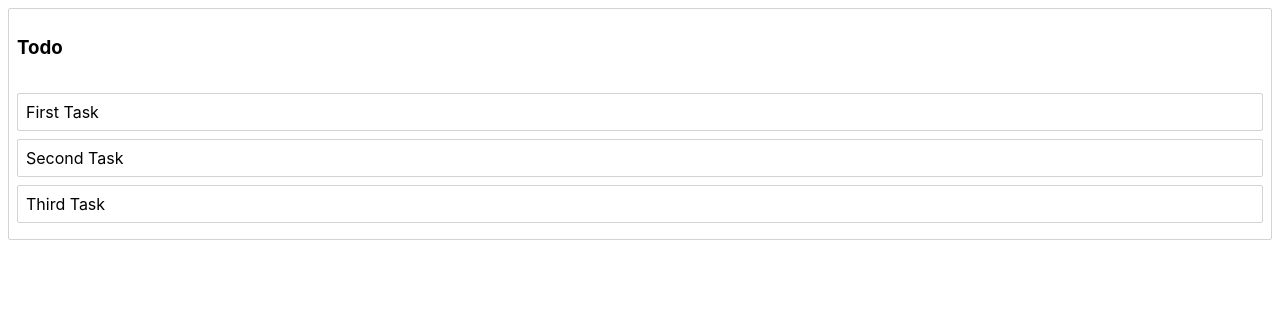
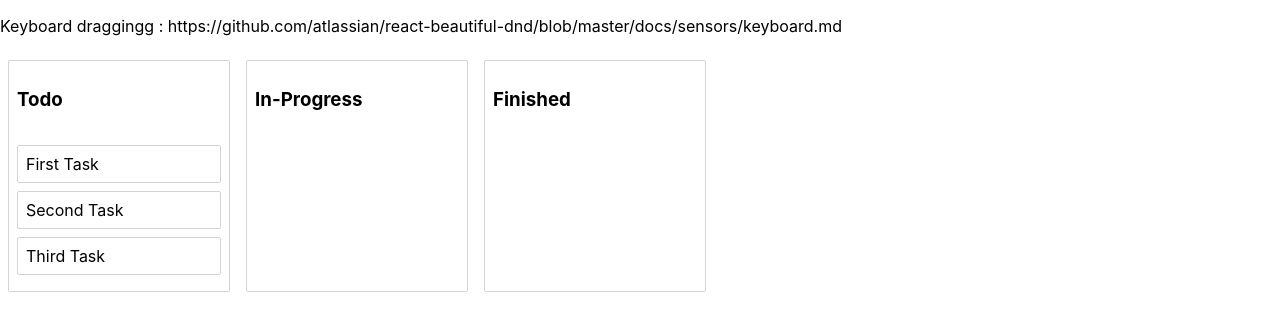
Before and after one commit to Renniej/React-Kanban-View, a React (Create React App) app: page / in a window 1280 px wide. Shown: the top 330 px of the page. Built offline with nearby package versions, Linux system fonts and the light colour scheme.

Commit message:
Multi list persistence added

```diff
--- a/src/App.js
+++ b/src/App.js
@@ -1,10 +1,17 @@
 
 import './App.css';
 import React, { Component } from 'react'
+import styled from 'styled-components'
 import { v4 as uuid } from 'uuid';  //used to create keys
-import {DragDropContext} from 'react-beautiful-dnd'
+import {DragDropContext, Droppable} from 'react-beautiful-dnd'
 
-import Column from "./column";
+import Column from "./Column";
+
+
+const Container = styled.div`
+      display : flex;
+
+`
 
 const itemsFromBackend = [
 
@@ -26,9 +33,22 @@ const columnsFromBackend =    //mockup data/ placeholder for actual api
       columnName : "Todo",
       emoji : "💡",
       tasks : itemsFromBackend
-    }
+    },
 
 
+    {
+      id : uuid(),
+      columnName : "In-Progress",
+      emoji : "💡",
+      tasks : []
+    },
+
+    {
+      id : uuid(),
+      columnName : "Finished",
+      emoji : "💡",
+      tasks : []
+    }
  ]
 
 
@@ -43,8 +63,11 @@ export default class App extends Component {
     super(props);
     this.state = {columns: columnsFromBackend};
   }
+
+
+  //TODO: Make onDragEnd() code more consistent and readable
       onDragEnd = result =>{
-          const {destination, source, Draggable} = result;
+          const {destination, source} = result;
 
 
           if (destination === null)
@@ -54,57 +77,92 @@ export default class App extends Component {
            return;
 
 
-         const column = this.state.columns.find((col)=>{ //find will always only return 1 element because it only looks for the first element that matches the parameters
+            const start = this.state.columns.find((col)=>{ //find will always only return 1 element because it only looks for the first element that matches the parameters
+               return col.id === source.droppableId;
+           })
 
-
-                    return col.id === source.droppableId;
+           const finish = this.state.columns.find((col)=>{ //find will always only return 1 element because it only looks for the first element that matches the parameters
+               return col.id === destination.droppableId;
            })
 
 
 
-
-          const task = column.tasks[source.index];
+           if (start === finish ){
+            const task = start.tasks[source.index];
 
 
-          const newTasks = Array.from(column.tasks);  //creates clone of task located in the column
-          newTasks.splice(source.index, 1); //remove the item located at this index
-          newTasks.splice(destination.index, 0, task); //inserts the task at the destination index (does not delete/remove anything a.k.a everything gets shifted for the added task)
+            const newTasks = Array.from(start.tasks);  //creates clone of task located in the column
+            newTasks.splice(source.index, 1); //remove the item located at this index
+            newTasks.splice(destination.index, 0, task); //inserts the task at the destination index (does not delete/remove anything a.k.a everything gets shifted for the added task)
 
 
 
-          const newColumn = {...column, tasks : newTasks}
+            const newColumn = {...start, tasks : newTasks}
+
+            const newState = {...this.state};
+
+            newState.columns[this.state.columns.findIndex((col)=>{return col.id === source.droppableId})] = newColumn
+
+            this.setState(newState);
+            console.log("New State : " ,newState)
+          }
+          else{
+            const task = start.tasks[source.index];
+            const newStartTasks = Array.from(start.tasks);
+            const newFinishTasks = Array.from(finish.tasks);
+
+            newStartTasks.splice(source.index,1);
+            newFinishTasks.splice(destination.index,0,task);
+
+            const newStartColumn = {...start, tasks: newStartTasks }
+            const newFinishColumn = {...finish, tasks: newFinishTasks }
+            const newState = {...this.state};
+
+            newState.columns[this.state.columns.findIndex((col)=>{return col.id === source.droppableId})] = newStartColumn;
+            newState.columns[this.state.columns.findIndex((col)=>{return col.id === destination.droppableId})] = newFinishColumn;
+
+            this.setState(newState)
+            console.log("New State : " ,newState)
+
+          }
 
 
-          const newState = this.state.columns.splice() //copys everything but overwrites anything that was stored in a specific column based on its index.
 
-
-          newState[this.state.columns.findIndex((col)=>{return col.id === source.droppableId})] = newColumn
-
-
-          this.setState({columns : newState});
 
       }
 
 
   render() {
+
     return (
 
-      <DragDropContext onDragEnd={this.onDragEnd} >
+     <div>
+       <p>Keyboard draggingg : https://github.com/atlassian/react-beautiful-dnd/blob/master/docs/sensors/keyboard.md</p>
+       <DragDropContext onDragEnd={this.onDragEnd}>
 
 
           {
 
+              <Container>
 
-            this.state.columns.map( (col) =>{
+              {
+
+                this.state.columns.map( (col) =>{
+
+                  return (<Column key={col.id} column={col}/>)
+
+                })
+              }
 
 
-              return (<Column key={col.id} column={col}/>)
-
-          })}
+            </Container>
+            }
 
 
 
-      </DragDropContext>
+        </DragDropContext>
+     </div>
+
     )
   }
 }
--- a/src/Task.js
+++ b/src/Task.js
@@ -10,7 +10,7 @@ const Container = styled.div`
         border-radius : 2px;
 
         margin-bottom : 8px;
-        background-color: white;
+        background-color: ${props => (props.isDragging ? 'lightgreen' : 'white')}
 `;
 
 
@@ -22,7 +22,14 @@ export default class Task extends Component {
 
             <Draggable draggableId={this.props.task.id} index={this.props.index}>
 
-                {(provided) =>(<Container {...provided.draggableProps} {...provided.dragHandleProps} ref={provided.innerRef}>{this.props.task.content}</Container>)}
+                {(provided, snapshot) =>(
+
+
+                <Container isDragging={snapshot.isDragging} {...provided.draggableProps} {...provided.dragHandleProps} ref={provided.innerRef}>{this.props.task.content} {provided.placeholder}</Container>
+                )
+
+
+                }
 
             </Draggable>
         )
--- a/src/column.js
+++ b/src/column.js
@@ -1,6 +1,6 @@
 
 import React, { Component } from 'react'
-import {Droppable} from 'react-beautiful-dnd'
+import {Draggable, Droppable} from 'react-beautiful-dnd'
 import styled from "styled-components"
 import Task from "./Task"
 
@@ -10,7 +10,11 @@ const Container = styled.div`
     margin : 8px;
     border : 1px solid lightgrey;
     border-radius : 2px;
+    width  : 220px;
 
+
+    display : flex;
+    flex-direction :  column;
 
 `;
 
@@ -24,6 +28,12 @@ const Title = styled.h3`
 const TaskList = styled.div`
 
     padding: 8px;
+    transition : background-color 0.2s ease;
+    background-color : ${props =>  (props.isDraggingOver ? 'skyblue' : 'white')};
+    flex-grow : 1;
+    min-height  : 100px;
+
+
 
 `;
 
@@ -31,8 +41,13 @@ const TaskList = styled.div`
 export default class column extends Component {
     render() {
         return (
-            <div>
-                <Container>
+
+
+
+
+                <Container >
+
+
                 <Title>{this.props.column.columnName}</Title>
                     <Droppable droppableId={this.props.column.id}>
 
@@ -41,7 +56,7 @@ export default class column extends Component {
 
 
 
-                         {provided =>(<TaskList   ref={provided.innerRef} {...provided.droppableProps}>
+                        {(provided, snapshot) =>(<TaskList  isDraggingOver={snapshot.isDraggingOver}  ref={provided.innerRef} {...provided.droppableProps}>
 
                                         {this.props.column.tasks.map((t, index) =>{
 
@@ -49,16 +64,20 @@ export default class column extends Component {
 
 
                                         })}
-                                        {provided.placehoder}
 
-                                        </TaskList>)}
+                                            {provided.placeholder}
+                                        </TaskList>
+                                        )}
 
 
 
 
-                     </Droppable>
+                    </Droppable>
                 </Container>
-            </div>
+
+
+
+
         )
     }
 }
```
Also changed, not shown: 2 other files (tests, documents, lock files or other folders).
